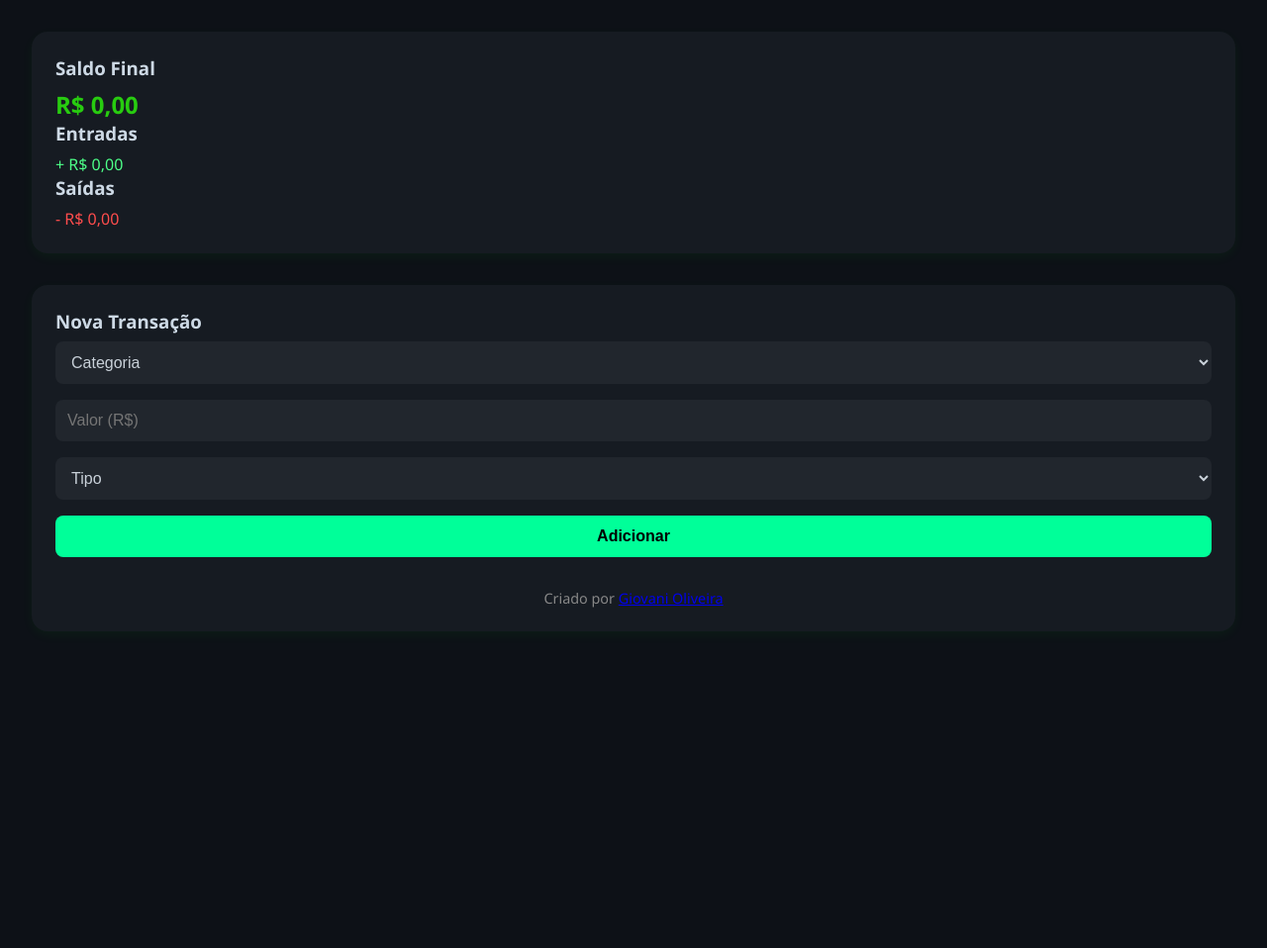
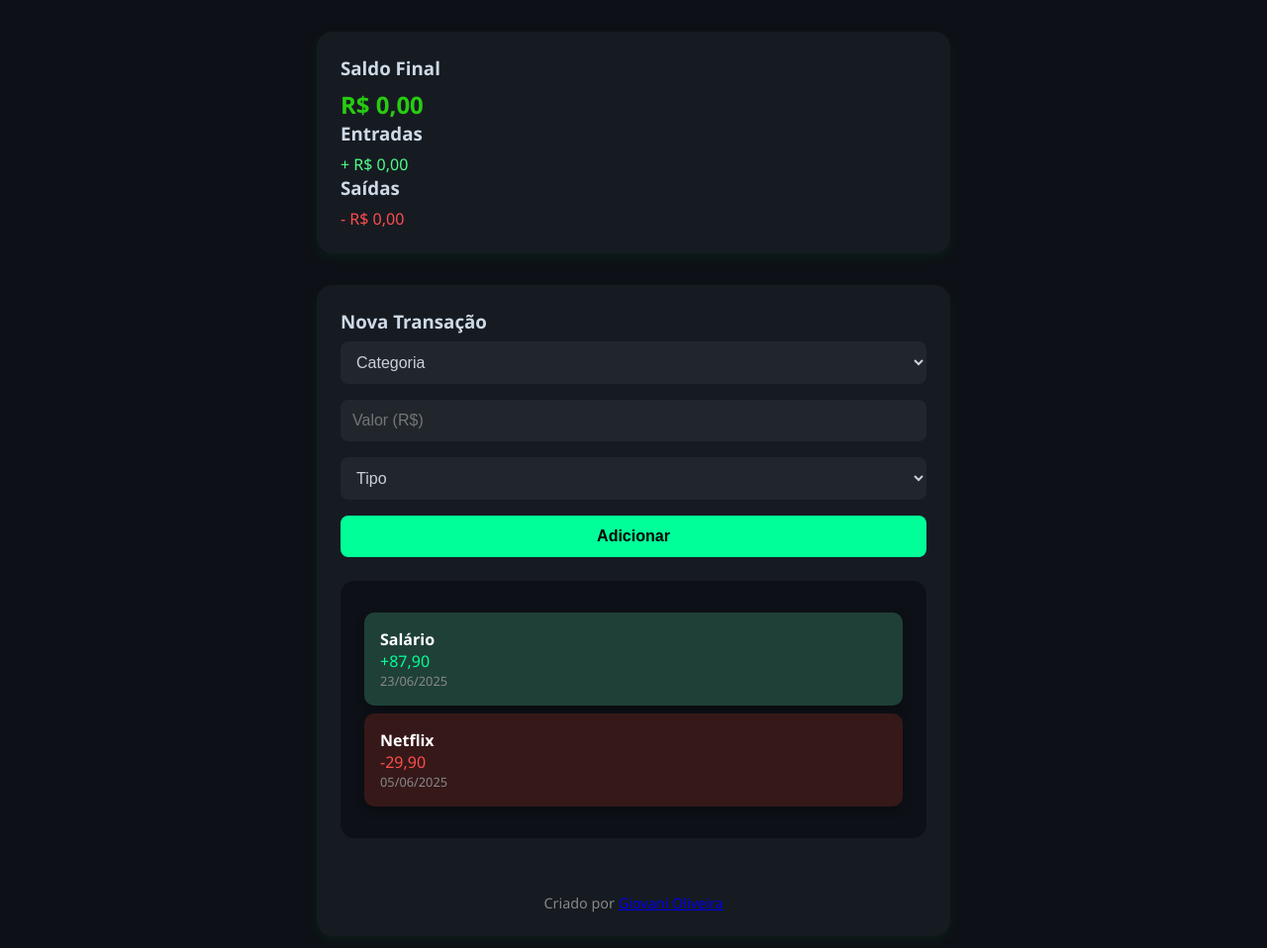
Before and after one commit to Giodosvani/Plano-B, a plain HTML site: page index.html in a window 1280 px wide. Shown: the whole page at 99% size. Before the commit the page ends 800 px from the top, so only its background shows below. Drawn offline with Linux system fonts and the light colour scheme.

Commit message:
Progress: HTML base finalizado, base CSS

```diff
--- a/css/style.css
+++ b/css/style.css
@@ -22,7 +22,7 @@ body {
   background-color: var(--bg-color);
   color: var(--text-color);
   font-family: var(--font-body);
-  padding: 2rem;
+  padding: 2rem 20rem;
   display: flex;
   flex-direction: column;
   gap: 2rem;
@@ -87,9 +87,45 @@ h3 {
   background-color: var(--highlight-soft);
 }
 
-.transaction-list ul {
-  list-style: none;
-  margin-top: 1rem;
+.registro {
+  background-color: var(--bg-color);
+  padding: 1.5rem;
+  margin: 1.5rem 0px;
+  border-radius: 14px;
+}
+
+.card-entrada {
+  background-color: #1F4037;
+}
+
+.card-saida {
+  background-color: #361818;
+}
+
+.card-entrada, .card-saida {
+  color: rgb(255, 255, 255);
+  margin: 0.5rem 0rem;
+  padding: 1rem;
+  border-radius: 10px;
+  box-shadow: 0 4px 8px rgba(0, 0, 0, 0.3);
+  transition: 0.2s;
+}
+
+.card-entrada .valor-entrada {
+  color: var(--highlight)
+}
+
+.card-saida .valor-saida {
+  color: var(--danger-color)
+}
+
+.card-entrada .data, .card-saida .data {
+  color: #888;
+  font-size: .8rem;
+}
+
+.card-entrada:hover, .card-saida:hover {
+  transform: scale(1.01);
 }
 
 footer {
--- a/index.html
+++ b/index.html
@@ -51,6 +51,21 @@
     <button type="submit">Adicionar</button>
   </form>
 
+
+  <div class="registro">
+    <div class="card-entrada">
+      <h4>Salário</h4>  <!-- categoria da transação -->
+      <p class="valor-entrada">+87,90</p>  <!-- valor da transação -->
+      <p class="data">23/06/2025</p>  <!-- data da transação -->
+    </div>
+
+    <div class="card-saida">
+      <h4>Netflix</h4>
+      <p class="valor-saida">-29,90</p>
+      <p class="data">05/06/2025</p>
+    </div>
+  </div>
+
   <footer>Criado por <a href="https://giodosvani.dev.br" target="_blank">Giovani Oliveira</a></footer>
 </section>
 
```
